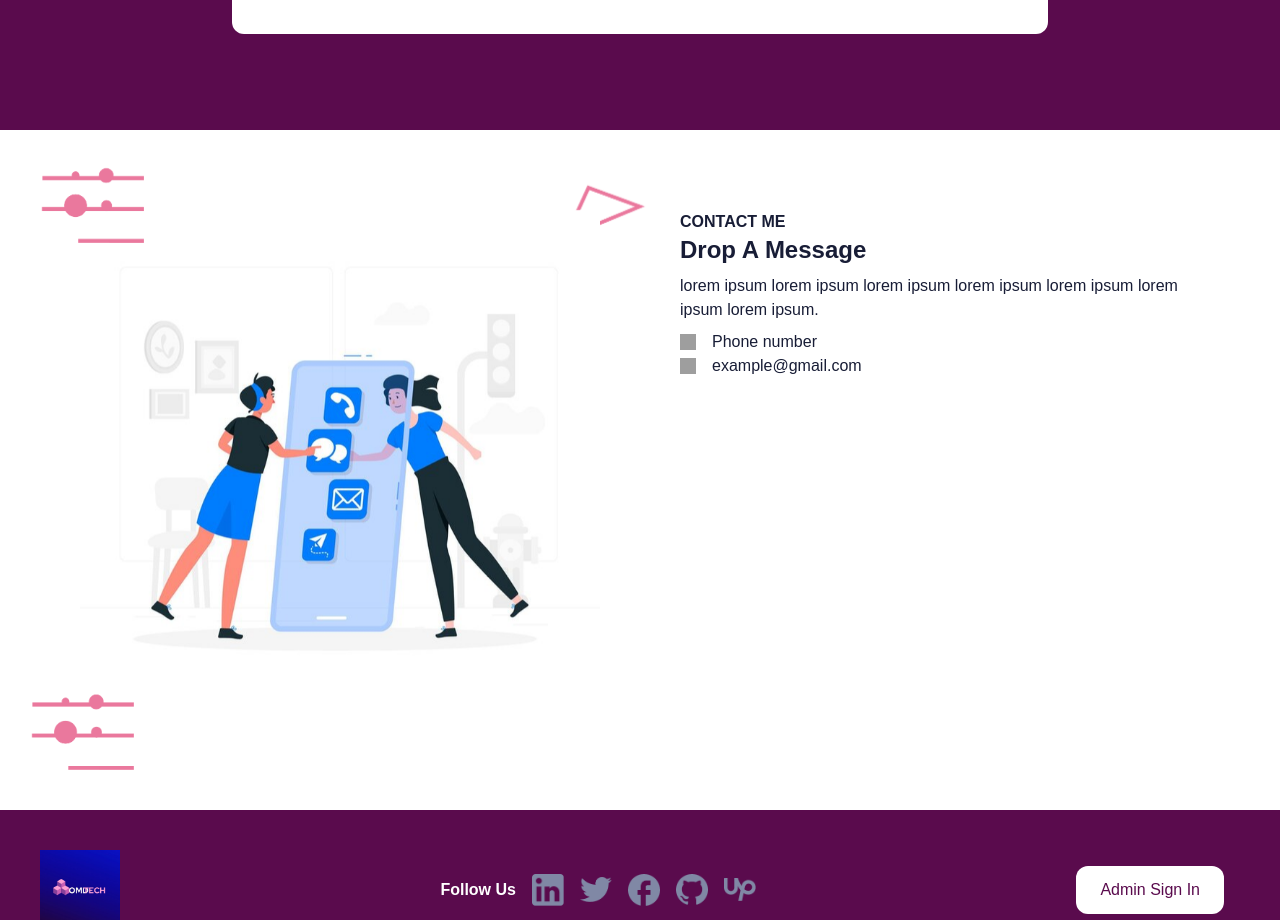
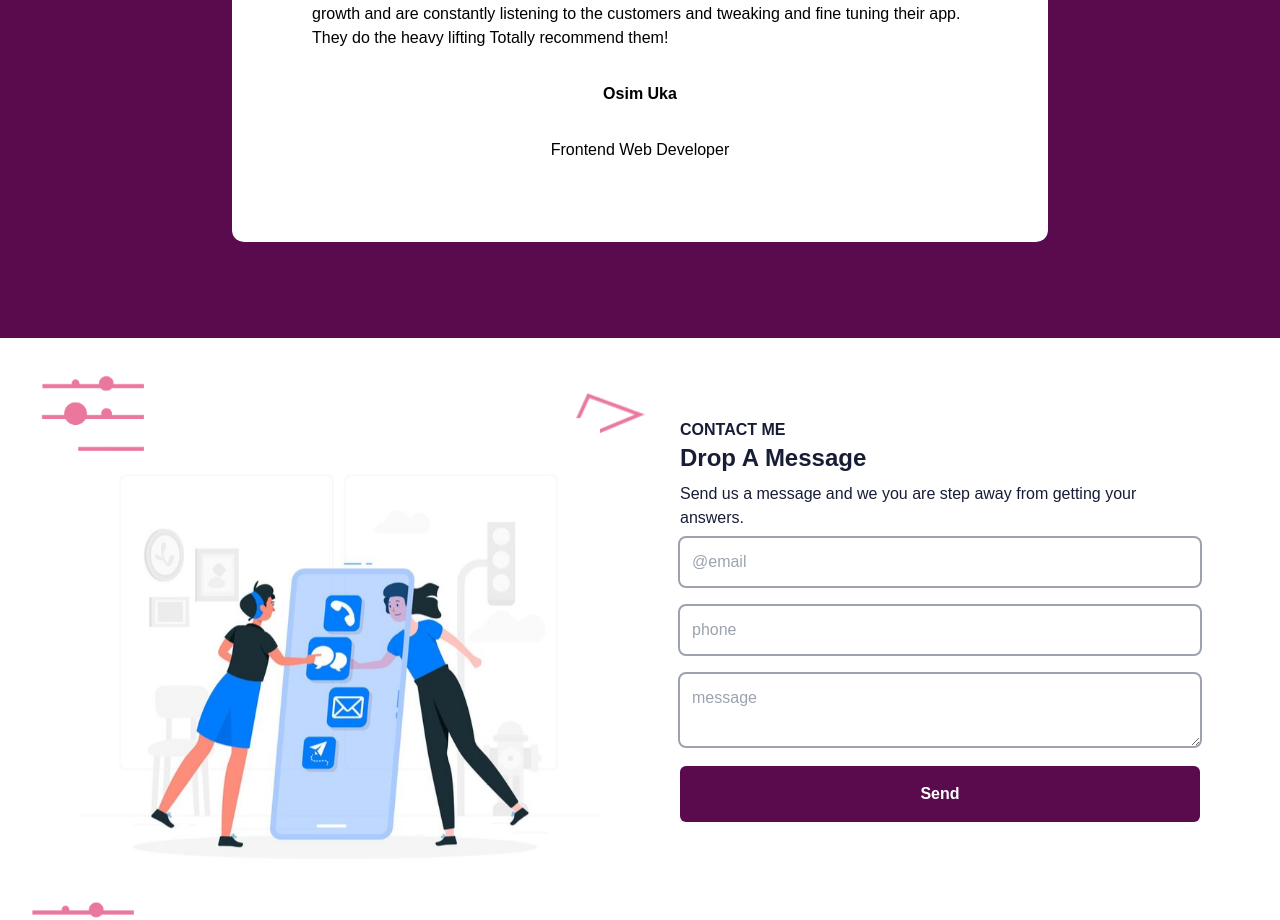
Before and after one commit to OMD-TECH/Portfolio_project, a React (Create React App) app in the folder todo/: page / in a window 1280 px wide. Shown: the part 5378-6298 px from the top of the page. Built offline with nearby package versions, Linux system fonts and the light colour scheme; grey boxes are pictures that could not be loaded.

Commit message:
for now update

```diff
--- a/todo/package.json
+++ b/todo/package.json
@@ -15,6 +15,7 @@
     "react-anchor-link-smooth-scroll": "^1.0.12",
     "react-dom": "^18.3.1",
     "react-icons": "^5.2.1",
+    "react-router-dom": "^6.23.1",
     "react-scripts": "5.0.1",
     "scroll-lock": "^2.1.5",
     "typescript": "^4.9.5",
--- a/todo/src/App.tsx
+++ b/todo/src/App.tsx
@@ -26,9 +26,6 @@ const App: React.FC = () => {
       <Workers />
       <Contact />
       <Footer />
-      {/* <AnchorLink href="home">
-        <div className="h-10 w-10 bg-blue-600 absolute bottom-0 right-0 m-10"></div>
-      </AnchorLink> */}
     </div>
   );
 };
--- a/todo/src/components/Contact.tsx
+++ b/todo/src/components/Contact.tsx
@@ -30,24 +30,35 @@ const Contact = () => {
             <p className="text-2xl">Drop A Message</p>
           </div>
           <p className="text-[#181D36] my-2">
-            lorem ipsum lorem ipsum lorem ipsum lorem ipsum lorem ipsum lorem
-            ipsum lorem ipsum.
+            Send us a message and we you are step away from getting your
+            answers.
           </p>
-          <div>
-            <div className="flex gap-4 items-center justify-start">
-              <img
-                className="w-4 h-4"
-                src="https://img.icons8.com/?size=100&id=7690&format=png&color=5a0b4d"
+          <div className="">
+            <form
+              action=""
+              className="flex gap-5 items-start justify-between flex-col"
+            >
+              <input
+                className="p-3 rounded-md w-full outline outline-2 active:outline-4 active:outline-blue-200 focus:outline-4 focus:outline-blue-200 outline-gray-400"
+                type="text"
+                placeholder="@email"
               />
-              <p className="text-[#181D36]">Phone number</p>
-            </div>
-            <div className="flex gap-4 items-center justify-start">
-              <img
-                className="w-4 h-4"
-                src="https://img.icons8.com/?size=100&id=7690&format=png&color=5a0b4d"
+              <input
+                className="p-3 rounded-md w-full outline outline-2 active:outline-4 active:outline-blue-200 focus:outline-4 focus:outline-blue-200  outline-gray-400"
+                type="text"
+                placeholder="phone"
               />
-              <p className="text-[#181D36]">example@gmail.com</p>
-            </div>
+              <textarea
+                className="p-3 rounded-md w-full outline outline-2 active:outline-4 active:outline-blue-200 focus:outline-4 focus:outline-blue-200  outline-gray-400"
+                placeholder="message"
+              />
+              <button
+                className="p-4 rounded-md bg-[#5A0B4D] w-full font-bold text-white"
+                type="button"
+              >
+                Send
+              </button>
+            </form>
           </div>
         </div>
       </div>
--- a/todo/src/components/Footer.tsx
+++ b/todo/src/components/Footer.tsx
@@ -8,7 +8,7 @@ import upwork from "../assets/bxl-upwork.png";
 
 const Footer = () => {
   return (
-    <div className="bg-[#5A0B4D] sm:p-5 p-2.5 md:p-10 w-full h-auto flex items-center justify-between">
+    <div className="bg-[#5A0B4D] sm:p-5 p-2.5 md:p-10 w-full h-auto flex items-center justify-between flex-col gap-5 md:gap-0 md:flex-row">
       <img className="object-cover h-20 w-20" src={logo} />
       <div className="flex items-center justify-center flex-col md:flex-row gap-4">
         <p className="text-white text-nowrap font-bold">Follow Us</p>
@@ -33,7 +33,7 @@ const Footer = () => {
           </a>
         </div>
       </div>
-      <button className="text-[#5A0B4D] bg-white py-3 px-6 rounded-xl mr-4">
+      <button className="text-[#5A0B4D] bg-white py-3 px-6 rounded-xl md:mr-4">
         Admin Sign In
       </button>
     </div>
--- a/todo/src/components/Hero.tsx
+++ b/todo/src/components/Hero.tsx
@@ -10,7 +10,7 @@ import link5 from "../assets/mdi-linkedin-tjH.png";
 
 const Hero = () => {
   return (
-    <div className="flex flex-col md:flex-row justify-between items-center p-5 sm:p-10 md:p-20 gap-10 border-b">
+    <div className="flex flex-col lg:flex-row justify-between items-center p-5 sm:p-10 md:p-20 gap-10 border-b">
       <div className="font-bold flex flex-col justify-start items-start gap-6 md:gap-10">
         <p className="text-2xl text-white">Welcome to</p>
         <p className="text-4xl md:text-6xl text-white">OMD</p>
--- a/todo/src/components/Project/Project.tsx
+++ b/todo/src/components/Project/Project.tsx
@@ -8,6 +8,10 @@ import arrow from "./maki-arrow.png";
 
 const Project = () => {
   const [active, setActive] = useState("ui");
+
+  const goToPage = () => {
+    window.location.href = "/projects";
+  };
 
   const handleClick = (value: string) => {
     setActive(value);
@@ -66,7 +70,10 @@ const Project = () => {
         {active === "data" && <Data active={active} />}
         {active === "graph" && <Graph active={active} />}
         {active === "copy" && <Copy active={active} />}
-        <div className="text-white font-bold flex items-center justify-center gap-4">
+        <div
+          className="text-white font-bold flex items-center justify-center gap-4"
+          onClick={goToPage}
+        >
           <p className="hover:cursor-pointer hover:text-[#f7b6ca] transition-colors duration-300 ease-in-out">
             See All Projects
           </p>
--- a/todo/src/components/Testimonies.tsx
+++ b/todo/src/components/Testimonies.tsx
@@ -4,12 +4,12 @@ import fill from "../assets/ph-flow-arrow-fill.png";
 const Testimonies = () => {
   return (
     <div className="w-full h-auto py-10 md:py-20 px-10 md:px-16 grid place-items-center borber-b border-white">
-      <div className="flex items-start justify-between flex-col md:flex-row gap-16">
+      <div className="flex items-start justify-between flex-col lg:flex-row gap-16">
         <div className="grid place-content-center">
-          <div className="hidden md:block relative my-8 h-[370px] w-[550px]">
-            <div className="absolute top-0 left-0 h-[370px] w-[550px] bg-white rotate-12 opacity-40 rounded-3xl"></div>
-            <div className="absolute top-0 left-0 transform-none h-[370px] w-[550px] p-10 bg-white rounded-3xl text-[#5A0B4D]">
-              <p className="">
+          <div className="block relative my-8 w-[340px] h-[330px] sm:w-[450px] md:h-[370px] lg:w-[550px]">
+            <div className="absolute top-0 left-0 w-[340px] h-[330px] sm:w-[450px] md:h-[370px] lg:w-[550px] bg-white rotate-12 opacity-40 rounded-3xl"></div>
+            <div className="absolute top-0 left-0 transform-none w-[340px] h-[330px] sm:w-[450px] md:h-[370px] lg:w-[550px] p-8 sm:p-10 bg-white rounded-3xl text-[#5A0B4D]">
+              <p className="text-xs sm:text-sm lg:text-base">
                 “lorem ipsum lorem ipsum lorem ipsum lorem ipsum lorem ipsum
                 lorem ipsum lorem ipsum lorem em ipsum lorem ipsum lorem ipsum
                 lorem ipsum lorem ipsum.lorem ipsum lorem ipsum lorem ipsum
@@ -18,7 +18,9 @@ const Testimonies = () => {
                 lorem ipsum lorem ipsum lorem ipsum lorem ipsum.lorem ipsum
                 lorem ipsum lorem ipsum lorem ipsum lorem”
               </p>
-              <h1 className="font-bold text-3xl my-2 mx-auto">Johnny Adnan</h1>
+              <h1 className="font-bold text-3xl my-1 sm:my-2 mx-auto">
+                Johnny Adnan
+              </h1>
               <p>Product Manager</p>
             </div>
           </div>
--- a/todo/src/components/Workers.tsx
+++ b/todo/src/components/Workers.tsx
@@ -26,26 +26,27 @@ const Workers = () => {
       className="h-auto w-full p-5 sm:p-10 md:p-24 flex justify-center items-center border-t flex-col relative"
       id="workers"
     >
-      <h1 className="font-bold text-white text-3xl mb-20">Workers</h1>
+      <h1 className="font-bold text-white text-3xl my-16">Workers</h1>
       <div className="flex justify-center items-center">
         {currentObject && (
           <div
             key={currentObject.id}
-            className="bg-white rounded-xl relative w-full md:w-3/4 p-10 md:p-20"
+            className="bg-white flex flex-col justify-center items-center rounded-xl relative w-full md:w-3/4 p-10 md:p-16 xl:p-20"
           >
-            <p className="pt-4 md:pt-0">{currentObject.desc}</p>
-            <h3 className="font-bold my-4 md:my-8">{currentObject.name}</h3>
-            <p>{currentObject.skill}</p>
             <img
               src={currentObject.avatar}
               alt="/avatar"
-              className="absolute top-[-25%] right-[25%] md:-top-[25%] md:-right-20 rounded-full p-3 h-40 w-40 object-cover"
+              className="rounded-full p-3 h-40 w-40 object-cover"
             />
+            <p className="pt-6 md:pt-0">{currentObject.desc}</p>
+            <h3 className="font-bold my-4 md:my-8">{currentObject.name}</h3>
+            <p>{currentObject.skill}</p>
           </div>
         )}
       </div>
+
       <div
-        className="rounded-full p-5 font-bold bg-white text-white absolute right-10 top-[50%] cursor-pointer"
+        className="rounded-full p-5 font-bold bg-white text-white absolute right-10 top-[30%] md:top-[50%] cursor-pointer"
         onClick={handleCurrentId}
       >
         <FaArrowRight
@@ -56,7 +57,7 @@ const Workers = () => {
         />
       </div>
       <div
-        className="rounded-full p-5 font-bold bg-white text-white absolute left-10 top-[50%] cursor-pointer"
+        className="rounded-full p-5 font-bold bg-white text-white absolute left-10 top-[30%] md:top-[50%] cursor-pointer"
         onClick={handleCurrentIdNeg}
       >
         <FaArrowLeft
```
Also changed, not shown: 1 other file (tests, documents, lock files or other folders).
